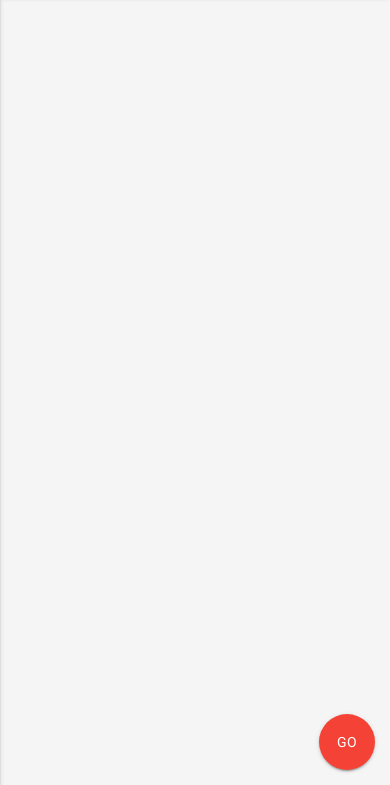
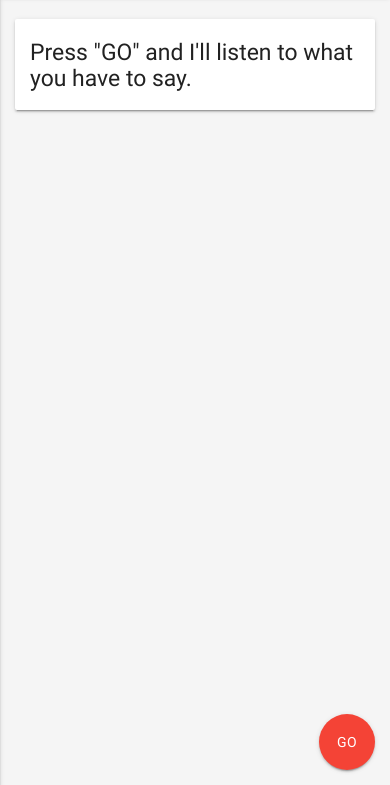
Before and after one commit to KarlMacz/TalkToMe, a plain HTML site: page www/index.html in a window 390 px wide. Shown: the part 59-844 px from the top of the page. Drawn offline with Linux system fonts and the light colour scheme; some packages are replaced by stand-ins of ours.

Commit message:
Added a content to home page

```diff
--- a/www/index.html
+++ b/www/index.html
@@ -25,6 +25,9 @@
         <li><a href="translation.html">Translation</a></li>
     </ul>
     <div class="page-content">
+        <div class="card-panel">
+            <h5>Press "GO" and I'll listen to what you have to say.</h5>
+        </div>
         <div id="content-block"></div>
         <div class="fixed-action-btn active" style="bottom: 15px; right: 15px;">
             <button id="btnStartListening" class="btn-floating btn-large red waves-effect waves-light">Go</button>
```
